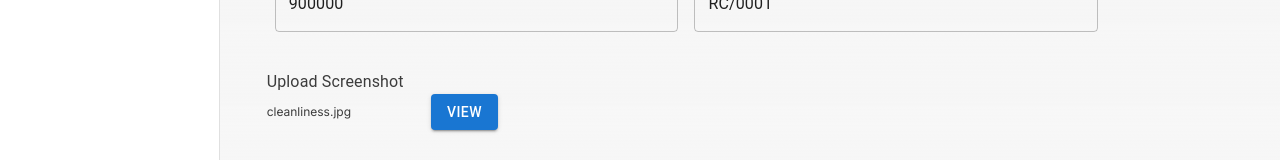
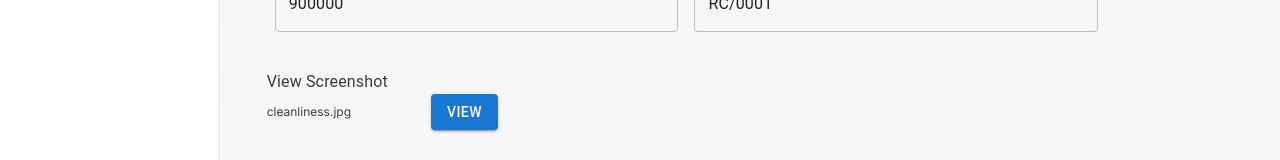
Before and after one commit to chienshyong/esc-hms-portal, a Next.js app in the folder frontend/: page /landlord/timeline in a window 1280 px wide. Shown: the part 335-495 px from the top of the page. Built offline with nearby package versions, Linux system fonts and the light colour scheme.

Commit message:
Update landlord timeline

```diff
--- a/frontend/app/landlord/timeline/timeline.js
+++ b/frontend/app/landlord/timeline/timeline.js
@@ -95,7 +95,7 @@ export function FileView({ fileName }) {
             </Box>
           </div>
           <div style={{ marginTop: '30px' }}>
-          <Typography display="block"> Upload Screenshot </Typography>
+          <Typography display="block"> View Screenshot </Typography>
               {/* Can change this to get the actual file name later: */}
               <FileView fileName="cleanliness.jpg" />
           </div>
@@ -140,7 +140,7 @@ export function FileView({ fileName }) {
             </Box>
           </div>
           <div style={{ marginTop: '30px' }}>
-          <Typography display="block"> Upload Screenshot </Typography>
+          <Typography display="block"> Upload Quotation </Typography>
               {/* Can change this to get the actual file name later: */}
               <FileView fileName="quotes/quotation0001.pdf" />
           </div>
```
